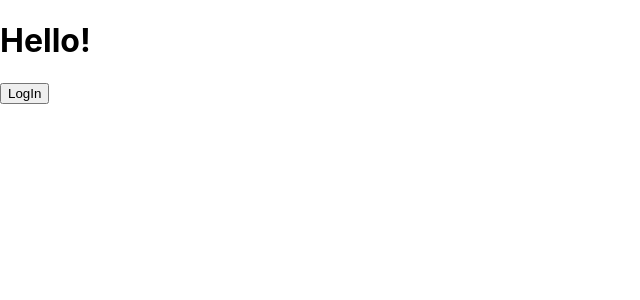
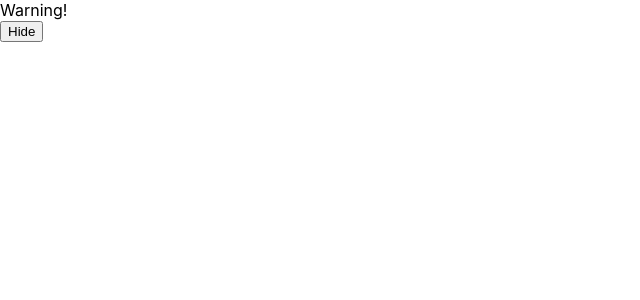
Before and after one commit to bhr0554/alive_react, a React (Create React App) app: page / in a window 1280 px wide. Shown: the top 300 px of the page, without its empty margins (0-640 px from the left). Built offline with nearby package versions, Linux system fonts and the light colour scheme.

Commit message:
[수정] 조건부 렌더링2 - 토글

```diff
--- a/src/index.js
+++ b/src/index.js
@@ -4,40 +4,50 @@ import './index.css';
 import App from './App';
 import reportWebVitals from './reportWebVitals';
 
-function LoginInButton(props) {
+function WarningBanner(props) {
+    if (!props.warn) {
+        return null;
+    }
+
     return (
-        <button>
-            LogIn
-        </button>
+        <div className="warning">
+            Warning!
+        </div>
     );
 }
 
-function LogOutButton(props) {
-    return (
-        <button>
-            LogOut
-        </button>
-    );
+class Page extends React.Component {
+    constructor(props) {
+        super(props);
+        this.state = {showWarning: true};
+        this.handleToggleClick = this.handleToggleClick.bind(this);
+    }
+
+    componentDidUpdate() {
+        console.log('componentDidUpdate 호출');
+    }
+
+    handleToggleClick() {
+        this.setState(state => ({
+            showWarning: !state.showWarning
+        }));
+    }
+
+    render() {
+        return (
+            <div>
+                <WarningBanner warn={this.state.showWarning} />
+                <button onClick={this.handleToggleClick}>
+                    {this.state.showWarning ? 'Hide' : 'Show'}
+                </button>
+            </div>
+        );
+    }
 }
 
-function Sample(props) {
-    const unreadMessages = props.unreadMessages;
-
-    return (
-      <div>
-          <h1>Hello!</h1>
-          {unreadMessages.length > 0
-              ? <LoginInButton />
-              : <LogOutButton />
-          }
-      </div>
-    );
-}
-
-const messages = ['React', 'Re: React', 'Re:Re: React'];
 ReactDOM.render(
-    <Sample unreadMessages={messages} />
-    , document.getElementById('root')
+    <Page />,
+    document.getElementById('root')
 );
 // If you want to start measuring performance in your app, pass a function
 // to log results (for example: reportWebVitals(console.log))
```
